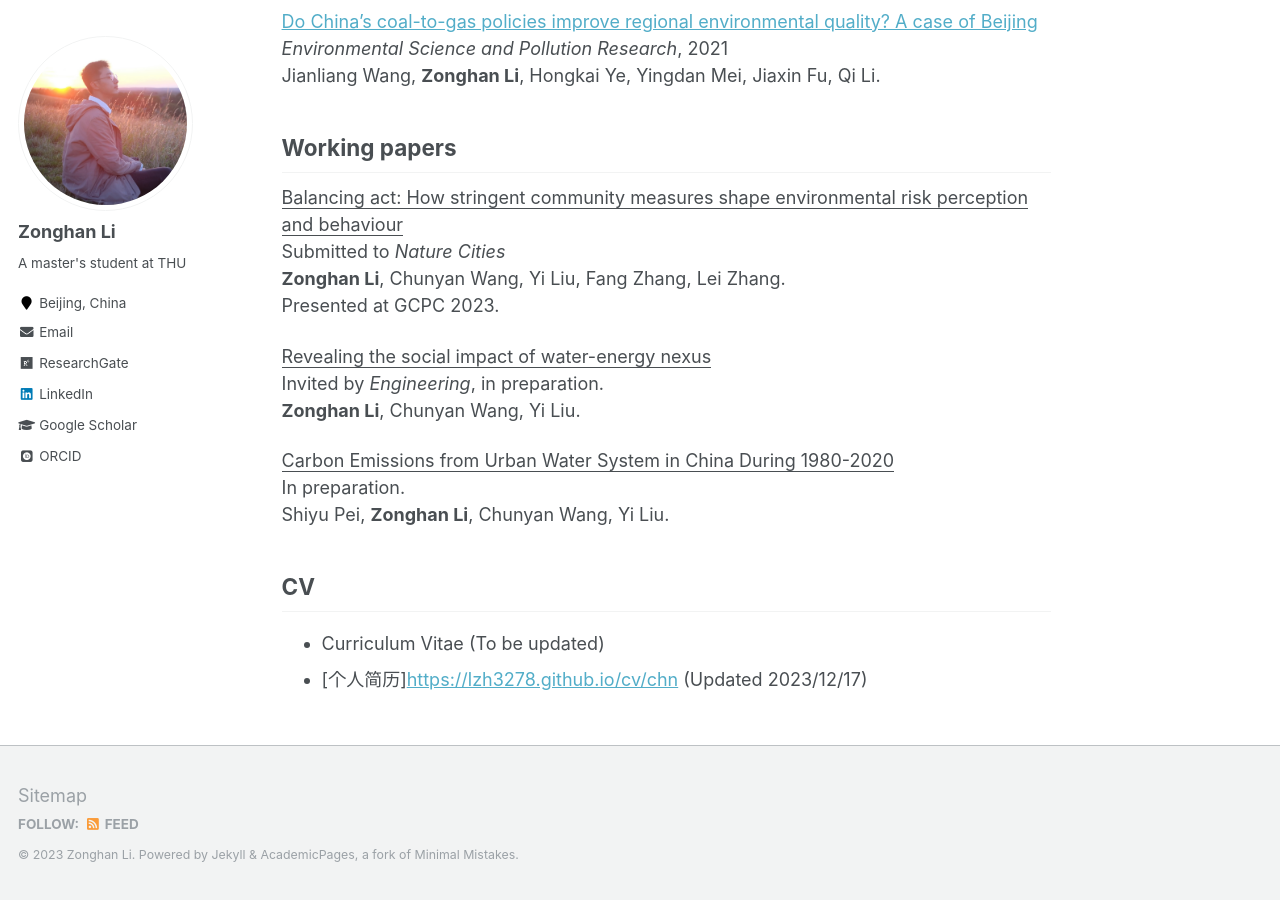
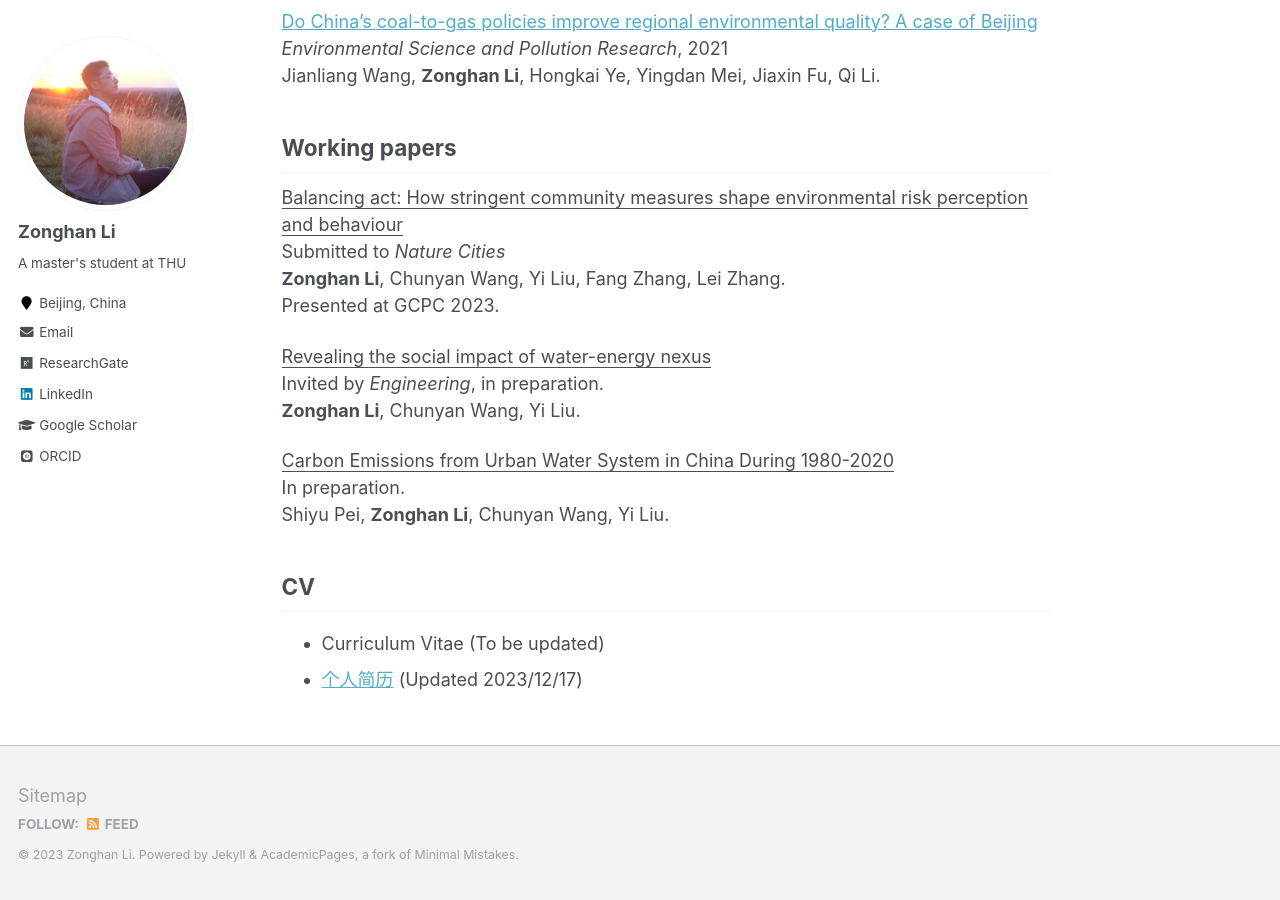
Before and after one commit to lzh3278/lzh.github.io, a Jekyll site: the page built from _pages/about.md, in a window 1280 px wide and 900 px high, scrolled down 1057 px. Built offline with Jekyll 4.4.1, drawn with Linux system fonts in a browser that asks for light colours; some web fonts are replaced.

Commit message:
Update about.md

```diff
--- a/_pages/about.md
+++ b/_pages/about.md
@@ -57,4 +57,4 @@ Shiyu Pei, **Zonghan Li**, Chunyan Wang, Yi Liu.
 CV
 ------
 * Curriculum Vitae (To be updated)
-* [个人简历]<https://lzh3278.github.io/cv/chn> (Updated 2023/12/17)
+* [个人简历](https://lzh3278.github.io/cv/chn) (Updated 2023/12/17)
```
